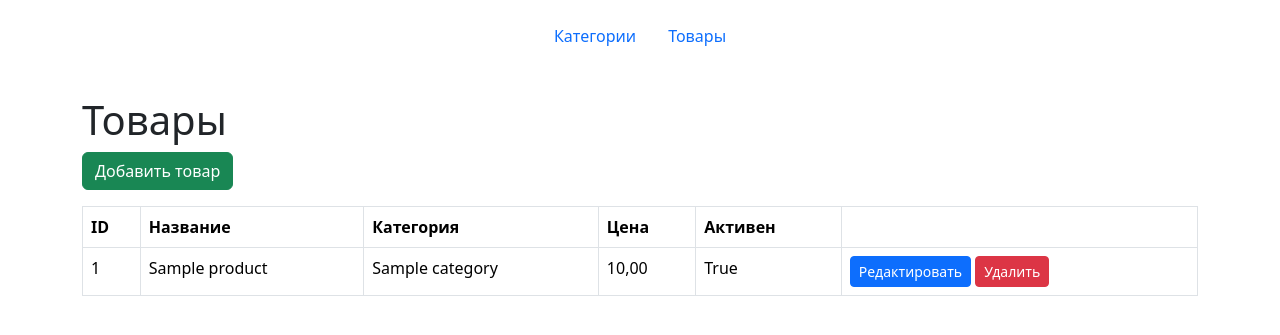
After one commit to artemkapluggaV5/Django-shop-NovikovArtem, a Django app: template templates/catalog/product_list.html in a window 1280 px wide. The commit adds this page. Shown: the top 335 px of the page. Run offline with Django 5.2, Linux system fonts and the light colour scheme; tables that the repository leaves empty hold one stand-in row (values such as "Sample post"); the template is opened without the code that fills it: values that come from a table or form of the project are taken from there, most other values are stand-ins (such as "Sample title", 1, 10 or a date in 2020); some libraries are stand-ins or nearby versions.

Commit message:
feat: add header with links to categories and products

```diff
--- a/catalog/forms.py
+++ b/catalog/forms.py
@@ -1,8 +1,15 @@
 from django import forms
 from .models import Category
+from django import forms
+from .models import Product
 
 
 class CategoryForm(forms.ModelForm):
     class Meta:
         model = Category
         fields = '__all__'
+
+class ProductForm(forms.ModelForm):
+    class Meta:
+        model = Product
+        fields = ['category', 'name', 'slug', 'description', 'price', 'is_active']
--- a/catalog/models.py
+++ b/catalog/models.py
@@ -1,10 +1,6 @@
 from django.db import models
 
-from django.db import models
-
-
 class Category(models.Model):
-
     name = models.CharField(
         max_length=200,
         unique=True,
@@ -31,14 +27,12 @@ class Category(models.Model):
     class Meta:
         verbose_name = 'Категория'
         verbose_name_plural = 'Категории'
-        ordering = ['name']
 
     def __str__(self):
         return self.name
 
 
 class Product(models.Model):
-
     category = models.ForeignKey(
         Category,
         on_delete=models.CASCADE,
@@ -76,10 +70,5 @@ class Product(models.Model):
         verbose_name='Дата обновления'
     )
 
-    class Meta:
-        verbose_name = 'Товар'
-        verbose_name_plural = 'Товары'
-        ordering = ['-created_at']
-
     def __str__(self):
         return self.name
--- a/templates/catalog/base.html
+++ b/templates/catalog/base.html
@@ -1,5 +1,4 @@
 {% load static %}
-
 <!doctype html>
 <html lang="ru">
 <head>
@@ -10,6 +9,7 @@
     <title>{{ title }}</title>
 </head>
 <body>
+{% include "includes/header.html" %}
 {% block content %} {% endblock %}
 </body>
 </html>
--- /dev/null
+++ b/templates/catalog/product_list.html
@@ -0,0 +1,71 @@
+{% extends 'catalog/base.html' %}
+
+{% block content %}
+<div class="container mt-4">
+
+    <h1>Товары</h1>
+
+    <button class="btn btn-success mb-3"
+            onclick="document.getElementById('create-form').style.display='block'">
+        Добавить товар
+    </button>
+
+    <div id="create-form" style="display:none;">
+        <form method="post" class="mb-4">
+            {% csrf_token %}
+            {{ form.as_p }}
+            <button class="btn btn-success">Сохранить</button>
+        </form>
+    </div>
+
+    <table class="table table-bordered">
+        <thead>
+        <tr>
+            <th>ID</th>
+            <th>Название</th>
+            <th>Категория</th>
+            <th>Цена</th>
+            <th>Активен</th>
+            <th></th>
+        </tr>
+        </thead>
+
+        <tbody>
+        {% for product in products %}
+        <tr>
+            <td>{{ product.id }}</td>
+            <td>{{ product.name }}</td>
+            <td>{{ product.category.name }}</td>
+            <td>{{ product.price }}</td>
+            <td>{{ product.is_active }}</td>
+            <td>
+
+                <a href="{% url 'product_detail' product.id %}"
+                   class="btn btn-primary btn-sm">
+                    Редактировать
+                </a>
+
+                <form method="post"
+                      action="{% url 'product_detail' product.id %}"
+                      style="display:inline;">
+                    {% csrf_token %}
+                    <button name="delete"
+                            class="btn btn-danger btn-sm"
+                            onclick="return confirm('Удалить товар?')">
+                        Удалить
+                    </button>
+                </form>
+
+            </td>
+        </tr>
+
+        {% empty %}
+        <tr>
+            <td colspan="6">Товаров нет</td>
+        </tr>
+        {% endfor %}
+        </tbody>
+    </table>
+
+</div>
+{% endblock %}
--- /dev/null
+++ b/templates/includes/header.html
@@ -0,0 +1,10 @@
+<header class="d-flex justify-content-center py-3">
+    <ul class="nav nav-pills">
+        <li class="nav-item">
+            <a href="{% url 'categories' %}" class="nav-link">Категории</a>
+        </li>
+        <li class="nav-item">
+            <a href="#" class="nav-link">Товары</a>
+        </li>
+    </ul>
+</header>
```
Also changed, not shown: catalog/urls.py (+7 -1 lines), catalog/views.py (+14 -1 lines), templates/catalog/catalog_list.html (+11 -13 lines), catalog/migrations/0002_alter_category_options_alter_product_options.py (added).
